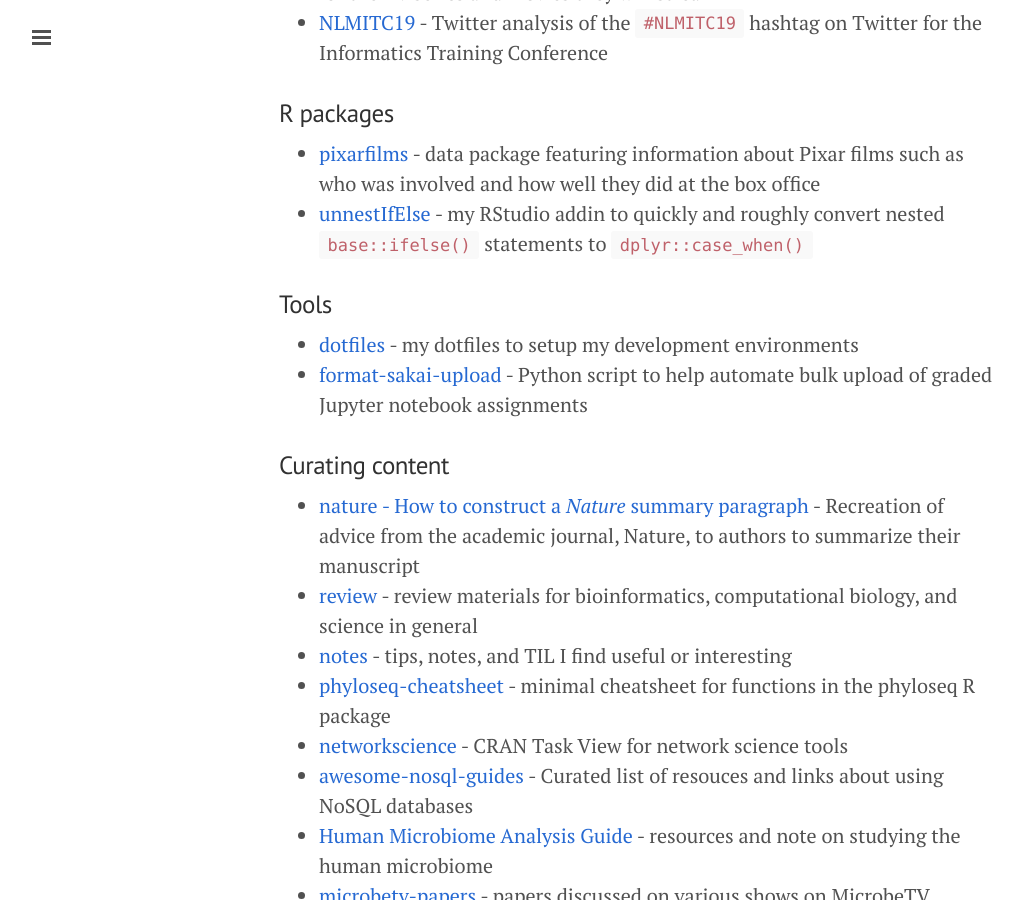
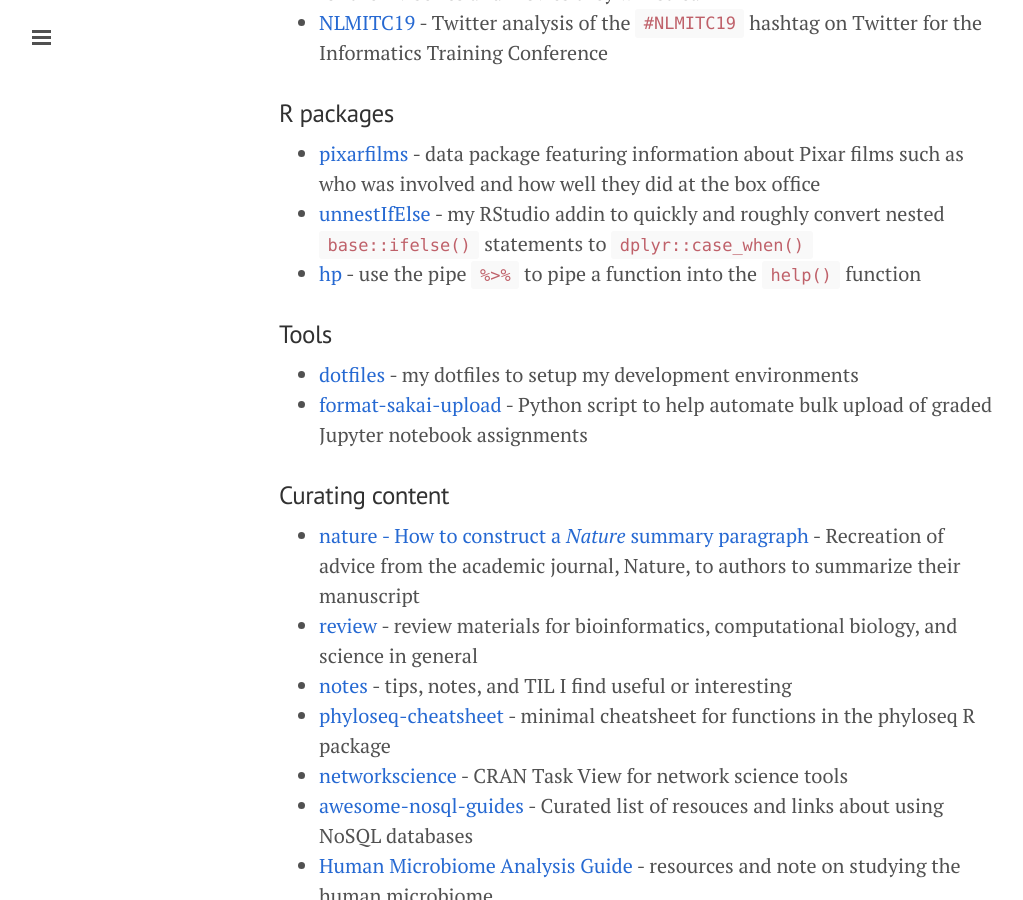
Before and after one commit to erictleung/erictleung.github.io, a Jekyll site: the page built from projects.md, in a window 1280 px wide and 900 px high, scrolled down 596 px. Shown: the whole window, without its empty margins (1-1024 px from the left). Built offline with Jekyll 4.4.1, drawn with Linux system fonts in a browser that asks for light colours; nearby versions of some CDN libraries.

Commit message:
Add hp package to list of projects

```diff
--- a/projects.md
+++ b/projects.md
@@ -25,6 +25,7 @@
 
 - [pixarfilms](//github.com/erictleung/pixarfilms) - data package featuring information about Pixar films such as who was involved and how well they did at the box office
 - [unnestIfElse](//github.com/erictleung/unnestIfElse) - my RStudio addin to quickly and roughly convert nested `base::ifelse()` statements to `dplyr::case_when()`
+- [hp](//github.com/erictleung/hp) - use the pipe `%>%` to pipe a function into the `help()` function
 
 ### Tools
 
```
